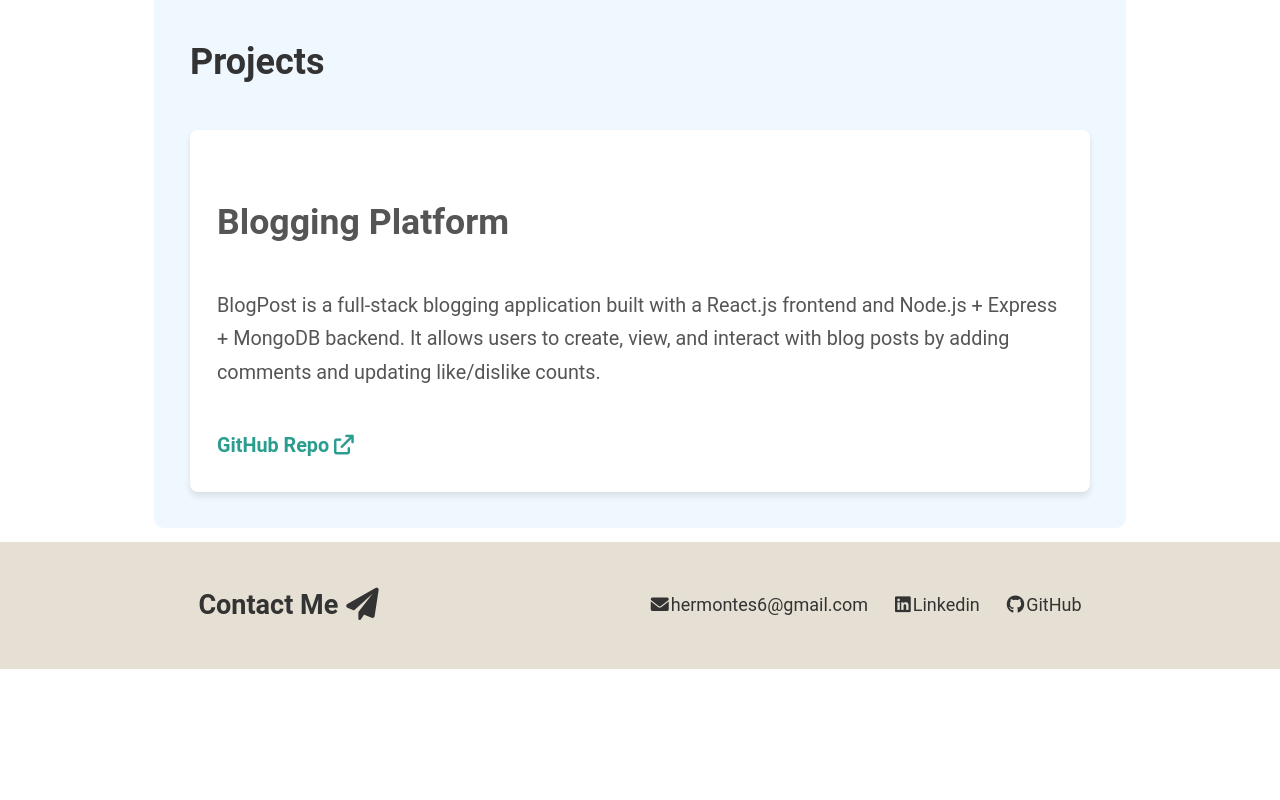
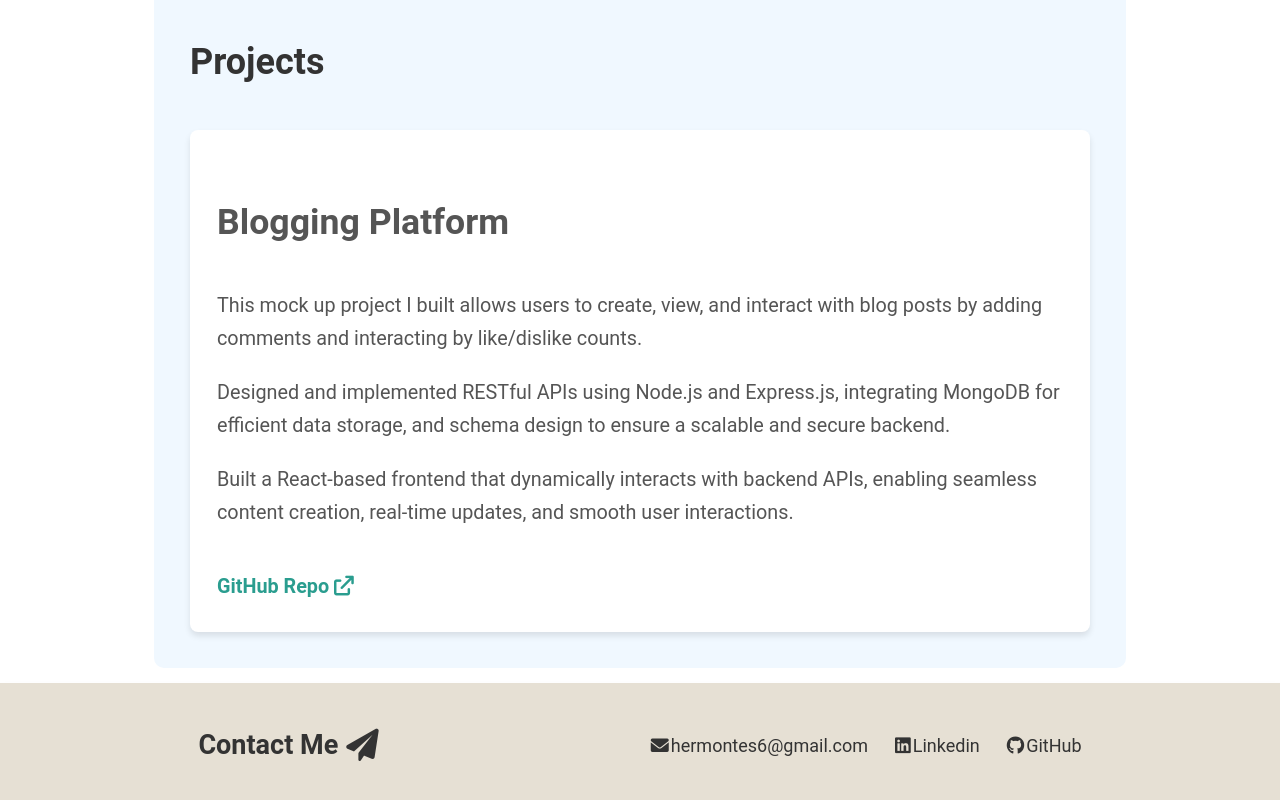
Before and after one commit to hermontes/hermontes.github.io, a plain HTML site: page index.html in a window 1280 px wide. Shown: the part 1634-2434 px from the top of the page. Before the commit the page ends 2303 px from the top, so only its background shows below. Drawn offline with Linux system fonts and the light colour scheme.

Commit message:
Update project

```diff
--- a/index.html
+++ b/index.html
@@ -168,7 +168,10 @@
               <div class="box-item">
                 <div class="box-container-content">
                   <div class="image-container">
-                    <img src="media/noaa.jpg" alt="National Oceanic and Atmospheric Administration Logo" />
+                    <img
+                      src="media/noaa.jpg"
+                      alt="National Oceanic and Atmospheric Administration Logo"
+                    />
                   </div>
                   <div class="text-description">
                     <h3>
@@ -219,10 +222,20 @@
                   <div class="project-description">
                     <h3>Blogging Platform</h3>
                     <p>
-                      BlogPost is a full-stack blogging application built with a
-                      React.js frontend and Node.js + Express + MongoDB backend.
-                      It allows users to create, view, and interact with blog
-                      posts by adding comments and updating like/dislike counts.
+                      This mock up project I built allows users to create, view,
+                      and interact with blog posts by adding comments and
+                      interacting by like/dislike counts.
+                    </p>
+                    <p>
+                      Designed and implemented RESTful APIs using Node.js and
+                      Express.js, integrating MongoDB for efficient data
+                      storage, and schema design to ensure a scalable and secure
+                      backend.
+                    </p>
+                    <p>
+                      Built a React-based frontend that dynamically interacts
+                      with backend APIs, enabling seamless content creation,
+                      real-time updates, and smooth user interactions.
                     </p>
                     <div class="project-links">
                       <a
```
